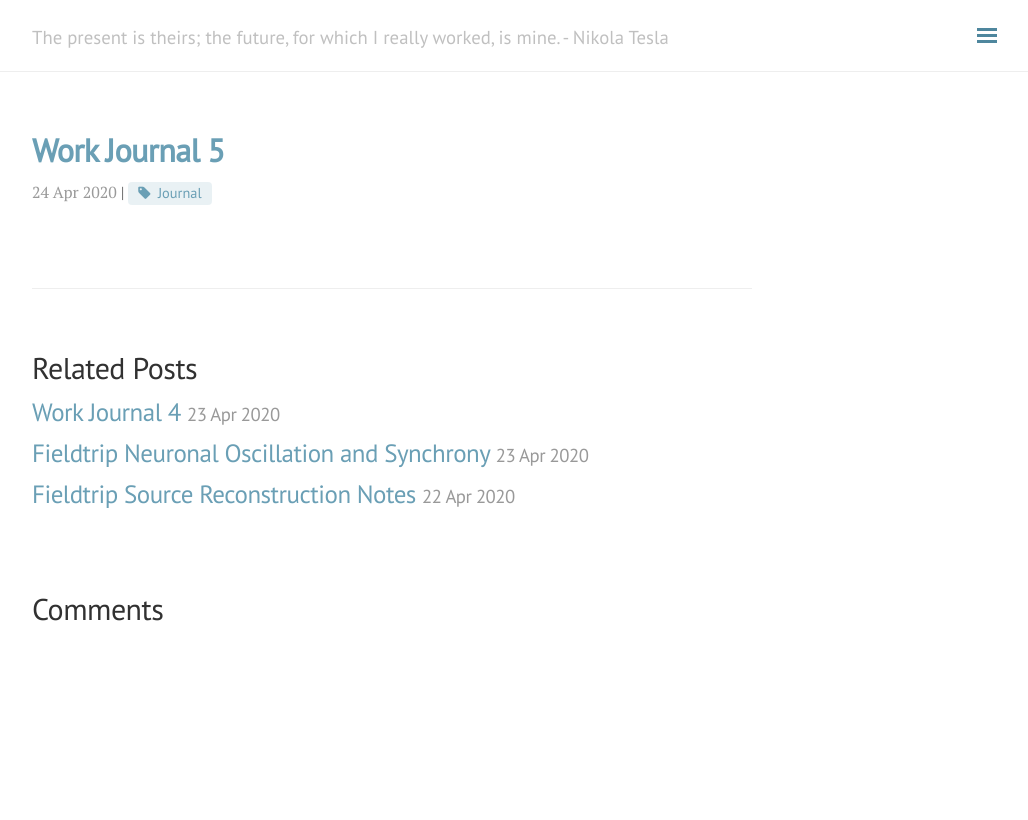
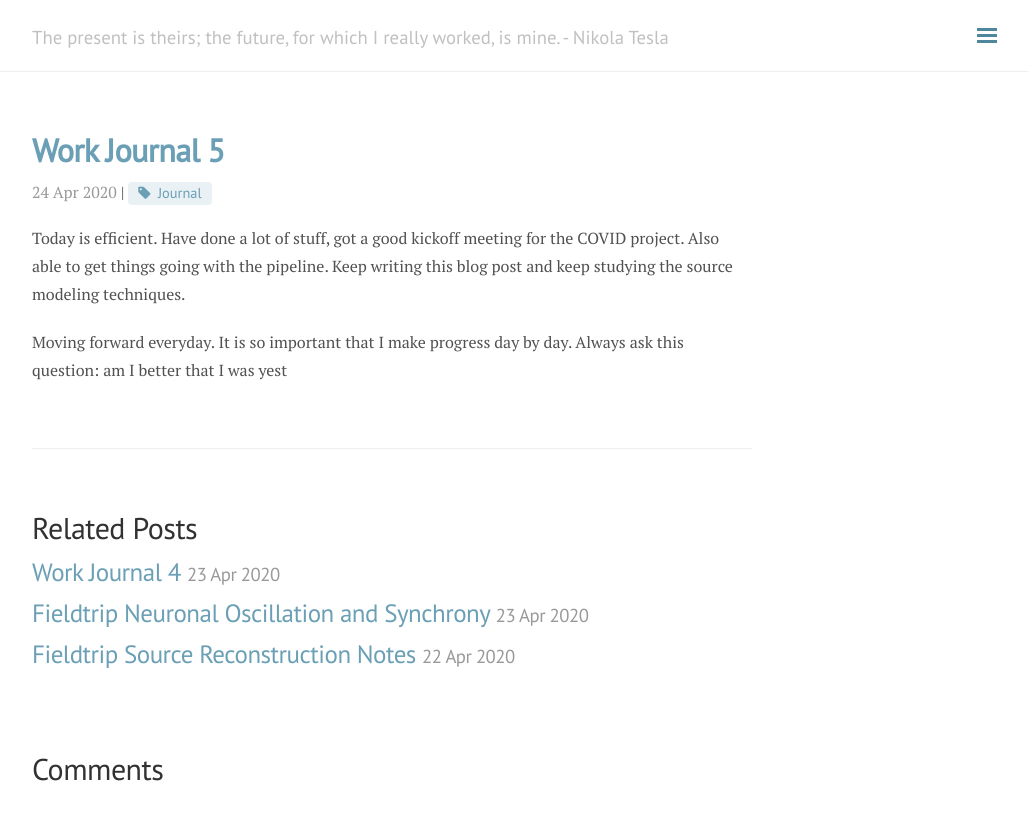
Before and after one commit to andylikescodes/andylikescodes.github.io, a Jekyll site: the page built from _posts/2020-04-24-Work-Journal-5.md, in a window 1280 px wide. Shown: the top 820 px of the page, without its empty margins (248-1276 px from the left). Built offline with Jekyll 4.4.1, drawn with Linux system fonts in a browser that asks for light colours; nearby versions of some CDN libraries; comment, search, counter and statistics services are not loaded.

Commit message:
_posts/2020-04-24-Work-Journal-5.md updated from https://stackedit.io/

```diff
--- a/_posts/2020-04-24-Work-Journal-5.md
+++ b/_posts/2020-04-24-Work-Journal-5.md
@@ -5,7 +5,9 @@ tag: [Journal]
 category: Work Journal
 ---
 
+Today is efficient. Have done a lot of stuff, got a good kickoff meeting for the COVID project. Also able to get things going with the pipeline. Keep writing this blog post and keep studying the source modeling techniques.
 
+Moving forward everyday. It is so important that I make progress day by day. Always ask this question: am I better that I was yest
 <!--stackedit_data:
-eyJoaXN0b3J5IjpbMTgyODYxMTU3Ml19
+eyJoaXN0b3J5IjpbMjI0NzM2NjgzXX0=
 -->
```
